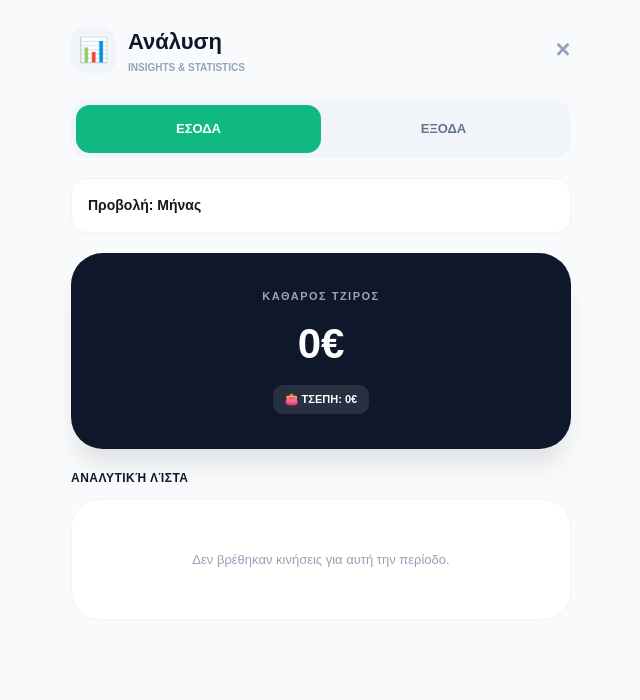
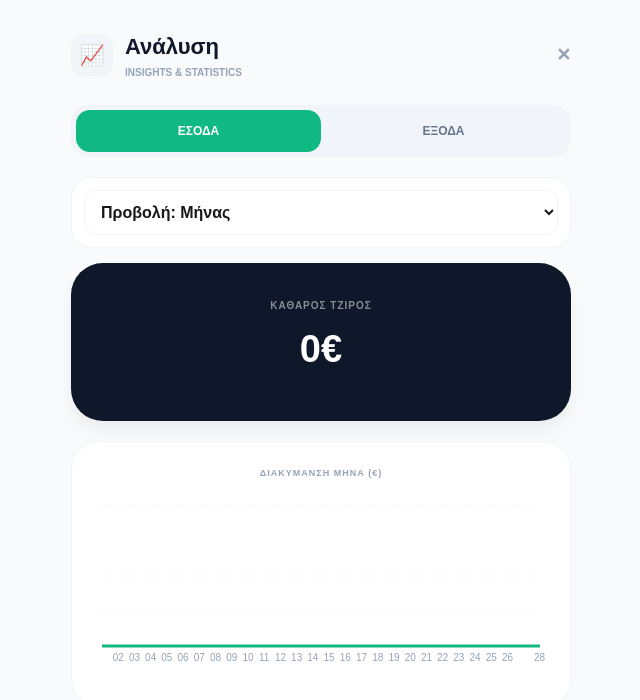
Before and after one commit to tsigris/cosy-management, a Next.js app: page /analysis in a window 1280 px wide. Before the commit this address had no page. Shown: the top 700 px of the page, without its empty margins (319-959 px from the left). Built offline with nearby package versions, Linux system fonts and the light colour scheme.

Commit message:
Update page.tsx

```diff
--- a/src/app/analysis/page.tsx
+++ b/src/app/analysis/page.tsx
@@ -5,11 +5,9 @@ import { useEffect, useState, Suspense, useMemo } from 'react'
 import { supabase } from '@/lib/supabase'
 import Link from 'next/link'
 import { useRouter } from 'next/navigation'
-import {
-  startOfWeek, endOfWeek, startOfMonth, endOfMonth,
-  isWithinInterval, format, parseISO
-} from 'date-fns'
-import { BarChart, Bar, XAxis, Tooltip, ResponsiveContainer, Cell, YAxis } from 'recharts'
+import { startOfMonth, endOfMonth, format, parseISO, eachDayOfInterval } from 'date-fns'
+import { el } from 'date-fns/locale'
+import { AreaChart, Area, XAxis, Tooltip, ResponsiveContainer, CartesianGrid } from 'recharts'
 
 function AnalysisContent() {
   const router = useRouter()
@@ -18,76 +16,68 @@ function AnalysisContent() {
   const [view, setView] = useState('income')
   const [period, setPeriod] = useState('month')
   const [selectedDate, setSelectedDate] = useState(format(new Date(), 'yyyy-MM-dd'))
-  const [pocketTotal, setPocketTotal] = useState(0)
   const [isZExpanded, setIsZExpanded] = useState(false)
-  const [permissions, setPermissions] = useState({ role: 'user', store_id: null as string | null })
 
   useEffect(() => {
-    loadAnalysisData()
-  }, [])
-
-  async function loadAnalysisData() {
+    async function loadData() {
       try {
         setLoading(true)
         const { data: { user } } = await supabase.auth.getUser()
-      if (!user) return router.push('/login')
-
-      const [profileRes, transRes] = await Promise.all([
-        supabase.from('profiles').select('*').eq('id', user.id).single(),
-        supabase.from('transactions').select('*, suppliers(name)').order('date', { ascending: false })
-      ])
-
-      if (profileRes.data) {
-        const p = profileRes.data
-        setPermissions({ role: p.role, store_id: p.store_id })
-        const storeData = transRes.data?.filter(t => t.store_id === p.store_id) || []
-        setTransactions(storeData)
-        setPocketTotal(storeData.filter(t => t.category === 'pocket').reduce((acc, t) => acc + Number(t.amount), 0))
+        if (!user) return
+        const { data: profile } = await supabase.from('profiles').select('store_id').eq('id', user.id).single()
+        if (profile?.store_id) {
+          const { data } = await supabase.from('transactions').select('*, suppliers(name)').eq('store_id', profile.store_id).order('date', { ascending: true })
+          if (data) setTransactions(data)
         }
       } catch (err) { console.error(err) } finally { setLoading(false) }
     }
+    loadData()
+  }, [])
 
   const filteredData = useMemo(() => {
+    return transactions.filter(t => {
+      if (period === 'custom_day') return t.date.split('T')[0] === selectedDate
+      if (period === 'month') {
+        const d = parseISO(t.date)
         const now = new Date()
-    return transactions.filter(t => {
-      const d = parseISO(t.date)
-      if (period === 'custom_day') return t.date.split('T')[0] === selectedDate
-      if (period === 'week') return isWithinInterval(d, { start: startOfWeek(now, { weekStartsOn: 1 }), end: endOfWeek(now, { weekStartsOn: 1 }) })
-      if (period === 'month') return d >= startOfMonth(now) && d <= endOfMonth(now)
-      if (period === 'year') return d.getFullYear() === now.getFullYear()
+        return d >= startOfMonth(now) && d <= endOfMonth(now)
+      }
       return true
     })
   }, [transactions, period, selectedDate])
 
   const currentViewData = filteredData.filter(t => (view === 'income' ? t.type === 'income' : t.type === 'expense' || t.category === 'pocket'))
-  const zEntries = currentViewData.filter(t => t.category === 'Εσοδα Ζ')
-  const regularEntries = currentViewData.filter(t => t.category !== 'Εσοδα Ζ')
   const totalAmount = currentViewData.filter(t => t.category !== 'pocket' && !t.is_credit).reduce((acc, t) => acc + Number(t.amount), 0)
 
+  const zEntries = currentViewData.filter(t => t.category === 'Εσοδα Ζ')
   const zStats = {
     total: zEntries.reduce((acc, t) => acc + Number(t.amount), 0),
-    cash: zEntries.filter(t => t.method === 'Μετρητά').reduce((acc, t) => acc + Number(t.amount), 0),
-    pos: zEntries.filter(t => t.method === 'Τράπεζα' || t.method === 'Κάρτα').reduce((acc, t) => acc + Number(t.amount), 0),
-    noTax: zEntries.filter(t => t.method === 'Χωρίς Απόδειξη').reduce((acc, t) => acc + Number(t.amount), 0)
+    count: zEntries.length,
+    methods: zEntries.reduce((acc: any, t) => {
+      acc[t.method] = (acc[t.method] || 0) + Number(t.amount)
+      return acc
+    }, {})
   }
 
   const chartData = useMemo(() => {
     if (period !== 'month') return []
-    const days: { [key: string]: number } = {}
-    currentViewData.forEach(t => {
-      const day = format(parseISO(t.date), 'dd')
-      days[day] = (days[day] || 0) + Math.abs(Number(t.amount))
+    const days = eachDayOfInterval({ start: startOfMonth(new Date()), end: endOfMonth(new Date()) })
+    return days.map(day => {
+      const dayStr = format(day, 'yyyy-MM-dd')
+      const dayTotal = transactions
+        .filter(t => t.date.split('T')[0] === dayStr && (view === 'income' ? t.type === 'income' : t.type === 'expense'))
+        .reduce((sum, t) => sum + Math.abs(Number(t.amount)), 0)
+      return { name: format(day, 'dd'), amount: dayTotal }
     })
-    return Object.entries(days).map(([name, amount]) => ({ name, amount })).sort((a, b) => Number(a.name) - Number(b.name))
-  }, [currentViewData, period])
+  }, [transactions, view, period])
 
   return (
     <div style={{ maxWidth: '500px', margin: '0 auto', fontFamily: 'sans-serif' }}>
 
       {/* HEADER */}
-      <div style={{ display: 'flex', justifyContent: 'space-between', alignItems: 'center', marginBottom: '25px', paddingTop: '10px' }}>
+      <div style={{ display: 'flex', justifyContent: 'space-between', alignItems: 'center', marginBottom: '25px', paddingTop: '15px' }}>
         <div style={{ display: 'flex', alignItems: 'center', gap: '12px' }}>
-          <div style={logoBoxStyle}>📊</div>
+          <div style={logoBoxStyle}>📈</div>
           <div>
             <h1 style={{ fontWeight: '900', fontSize: '22px', margin: 0, color: '#0f172a' }}>Ανάλυση</h1>
             <p style={{ margin: '2px 0 0', fontSize: '10px', color: '#94a3b8', fontWeight: '800', textTransform: 'uppercase' }}>Insights & Statistics</p>
@@ -96,119 +86,112 @@ function AnalysisContent() {
         <Link href="/" style={backBtnStyle}>✕</Link>
       </div>
 
-      {/* VIEW SELECTOR TABS */}
+      {/* TABS */}
       <div style={tabContainer}>
         <button onClick={() => setView('income')} style={{...tabBtn, backgroundColor: view === 'income' ? '#10b981' : 'transparent', color: view === 'income' ? 'white' : '#64748b'}}>ΕΣΟΔΑ</button>
         <button onClick={() => setView('expenses')} style={{...tabBtn, backgroundColor: view === 'expenses' ? '#ef4444' : 'transparent', color: view === 'expenses' ? 'white' : '#64748b'}}>ΕΞΟΔΑ</button>
       </div>
 
       {/* PERIOD & CALENDAR */}
-      <div style={filterGrid}>
+      <div style={filterCard}>
         <select value={period} onChange={e => setPeriod(e.target.value)} style={selectStyle}>
           <option value="month">Προβολή: Μήνας</option>
           <option value="custom_day">Προβολή: Ημέρα</option>
-            <option value="week">Προβολή: Εβδομάδα</option>
-            <option value="year">Προβολή: Έτος</option>
         </select>
         {period === 'custom_day' && (
-            <div style={{ position: 'relative' }}>
-              <input type="date" value={selectedDate} onChange={(e) => setSelectedDate(e.target.value)} style={dateInputStyle} />
-              <span style={calendarIcon}>📅</span>
+          <div style={dateInputWrapper}>
+            <input type="date" value={selectedDate} onChange={e => setSelectedDate(e.target.value)} style={dateInput} />
+            <span style={{fontSize:'18px'}}>📅</span>
           </div>
         )}
       </div>
 
-      {loading ? (
-        <div style={{ textAlign: 'center', padding: '100px 0', color: '#94a3b8', fontWeight: '800' }}>ΥΠΟΛΟΓΙΣΜΟΣ ΔΕΔΟΜΕΝΩΝ...</div>
-      ) : (
-        <>
-          {/* MAIN HERO CARD */}
-          <div style={{...mainCard, backgroundColor: view === 'income' ? '#0f172a' : '#450a0a'}}>
+      <div style={{...heroCard, backgroundColor: view === 'income' ? '#0f172a' : '#450a0a'}}>
         <p style={labelMicro}>{view === 'income' ? 'ΚΑΘΑΡΟΣ ΤΖΙΡΟΣ' : 'ΣΥΝΟΛΙΚΑ ΕΞΟΔΑ'}</p>
-            <h2 style={{ fontSize: '42px', fontWeight: '900', margin: '8px 0' }}>{totalAmount.toLocaleString('el-GR')}€</h2>
-            <div style={{ display: 'flex', justifyContent: 'center', gap: '15px', marginTop: '10px' }}>
-                <span style={miniBadge}>👛 ΤΣΕΠΗ: {pocketTotal}€</span>
-            </div>
+        <h2 style={{ fontSize: '38px', fontWeight: '900', margin: '8px 0' }}>{totalAmount.toLocaleString('el-GR')}€</h2>
       </div>
 
-          {/* VISUAL CHART */}
-          {period === 'month' && chartData.length > 0 && (
+      {/* AREA CHART */}
+      {period === 'month' && (
         <div style={chartCard}>
           <p style={chartTitle}>ΔΙΑΚΥΜΑΝΣΗ ΜΗΝΑ (€)</p>
           <div style={{ width: '100%', height: 180 }}>
             <ResponsiveContainer width="100%" height="100%">
-                  <BarChart data={chartData}>
-                    <XAxis dataKey="name" fontSize={10} axisLine={false} tickLine={false} tick={{fill: '#94a3b8'}} dy={10} />
-                    <Tooltip cursor={{fill: '#f8fafc'}} contentStyle={{borderRadius:'16px', border:'none', boxShadow:'0 10px 15px rgba(0,0,0,0.05)'}} />
-                    <Bar dataKey="amount" radius={[6, 6, 0, 0]} barSize={12}>
-                      {chartData.map((entry, index) => <Cell key={`cell-${index}`} fill={view === 'income' ? '#10b981' : '#ef4444'} />)}
-                    </Bar>
-                  </BarChart>
+              <AreaChart data={chartData}>
+                <defs>
+                  <linearGradient id="colorAmt" x1="0" y1="0" x2="0" y2="1">
+                    <stop offset="5%" stopColor={view === 'income' ? '#10b981' : '#ef4444'} stopOpacity={0.3}/>
+                    <stop offset="95%" stopColor={view === 'income' ? '#10b981' : '#ef4444'} stopOpacity={0}/>
+                  </linearGradient>
+                </defs>
+                <CartesianGrid strokeDasharray="3 3" vertical={false} stroke="#f1f5f9" />
+                <XAxis dataKey="name" fontSize={10} axisLine={false} tickLine={false} tick={{fill:'#94a3b8'}} />
+                <Tooltip contentStyle={{borderRadius:'16px', border:'none', boxShadow:'0 4px 12px rgba(0,0,0,0.05)'}} />
+                <Area type="monotone" dataKey="amount" stroke={view === 'income' ? '#10b981' : '#ef4444'} strokeWidth={3} fill="url(#colorAmt)" />
+              </AreaChart>
             </ResponsiveContainer>
           </div>
         </div>
       )}
 
-          {/* GROUPED Z ACCORDION */}
+      {/* GROUPED Z */}
       {view === 'income' && zStats.total > 0 && (
         <div style={{ marginBottom: '15px' }}>
-              <div onClick={() => setIsZExpanded(!isZExpanded)} style={zHeaderStyle}>
+          <div onClick={() => setIsZExpanded(!isZExpanded)} style={zHeader}>
             <div style={{ flex: 1 }}>
-                  <p style={{ fontWeight: '900', margin: 0, fontSize: '15px', letterSpacing: '0.5px' }}>📟 ΣΥΝΟΛΟ Ζ ΠΕΡΙΟΔΟΥ</p>
-                  <span style={{ fontSize: '11px', opacity: 0.7 }}>{zEntries.length} Καταχωρήσεις</span>
+              <p style={{ fontWeight: '900', margin: 0, fontSize: '15px' }}>📟 ΣΥΝΟΛΟ Ζ ΠΕΡΙΟΔΟΥ</p>
+              <span style={{ fontSize: '11px', opacity: 0.7 }}>{zStats.count} Καταχωρήσεις</span>
             </div>
             <p style={{ fontWeight: '900', fontSize: '20px', margin: 0 }}>+{zStats.total.toFixed(2)}€</p>
           </div>
           {isZExpanded && (
-                <div style={zDetailPanel}>
-                  <div style={zRow}><span>💳 Κάρτα/POS</span><b style={{color: '#1e293b'}}>{zStats.pos.toFixed(2)}€</b></div>
-                  <div style={zRow}><span>💵 Μετρητά</span><b style={{color: '#1e293b'}}>{zStats.cash.toFixed(2)}€</b></div>
-                  {zStats.noTax > 0 && <div style={zRow}><span>🤫 Χωρίς Απόδειξη</span><b style={{color: '#1e293b'}}>{zStats.noTax.toFixed(2)}€</b></div>}
+            <div style={zDetail}>
+              {Object.entries(zStats.methods).map(([method, amount]: any) => (
+                <div key={method} style={zRow}>
+                   <span style={{fontWeight:'700'}}>{method === 'Μετρητά' ? '💵 Μετρητά' : '💳 Κάρτα/POS'}</span>
+                   <b style={{fontSize:'15px'}}>{amount.toFixed(2)}€</b>
+                </div>
+              ))}
             </div>
           )}
         </div>
       )}
 
-          {/* DATA LIST */}
-          <p style={sectionLabel}>Αναλυτική Λίστα</p>
+      {/* REGULAR LIST */}
       <div style={listWrapper}>
-            {regularEntries.length > 0 ? regularEntries.map(t => (
+        {currentViewData.filter(t => t.category !== 'Εσοδα Ζ').map(t => (
           <div key={t.id} style={rowStyle}>
             <div style={{ flex: 1 }}>
-                  <p style={{ fontWeight: '800', fontSize: '15px', color: '#1e293b', margin: 0 }}>{t.suppliers?.name || t.notes || t.category.toUpperCase()}</p>
-                  <span style={{ fontSize: '11px', color: '#94a3b8', fontWeight: '700' }}>{format(parseISO(t.date), 'dd/MM/yyyy')} • {t.method}</span>
+              <p style={{ fontWeight: '800', fontSize: '14px', margin: 0, color: '#1e293b' }}>{t.suppliers?.name || t.notes || t.category.toUpperCase()}</p>
+              <span style={{ fontSize: '11px', color: '#94a3b8', fontWeight: '700' }}>{format(parseISO(t.date), 'dd MMM', { locale: el })} • {t.method}</span>
             </div>
-                <div style={{ fontWeight: '900', fontSize: '16px', color: t.category === 'pocket' ? '#8b5cf6' : (t.type === 'income' ? '#10b981' : '#ef4444') }}>
-                  {t.type === 'income' ? '+' : '-'}{Math.abs(Number(t.amount)).toFixed(2)}€
+            <p style={{ fontWeight: '900', fontSize: '16px', color: view === 'income' ? '#10b981' : '#ef4444' }}>
+              {view === 'income' ? '+' : '-'}{Math.abs(Number(t.amount)).toFixed(2)}€
+            </p>
           </div>
+        ))}
       </div>
-            )) : <div style={{textAlign:'center', padding:'40px', color:'#94a3b8', fontSize:'13px'}}>Δεν βρέθηκαν κινήσεις για αυτή την περίοδο.</div>}
-          </div>
-        </>
-      )}
     </div>
   )
 }
 
-// STYLES (ANY FOR TS)
-const logoBoxStyle: any = { width: '45px', height: '45px', backgroundColor: '#f1f5f9', borderRadius: '14px', display: 'flex', alignItems: 'center', justifyContent: 'center', fontSize: '24px' };
-const backBtnStyle: any = { textDecoration: 'none', color: '#94a3b8', fontSize: '20px', fontWeight: 'bold' };
+// STYLES
+const logoBoxStyle: any = { width: '42px', height: '42px', backgroundColor: '#f1f5f9', borderRadius: '12px', display: 'flex', alignItems: 'center', justifyContent: 'center', fontSize: '20px' };
+const backBtnStyle: any = { textDecoration: 'none', color: '#94a3b8', fontSize: '18px', fontWeight: 'bold' };
 const tabContainer: any = { display: 'flex', backgroundColor: '#f1f5f9', borderRadius: '18px', padding: '5px', marginBottom: '20px' };
-const tabBtn: any = { flex: 1, border: 'none', padding: '14px', borderRadius: '14px', fontWeight: '900', fontSize: '13px', cursor: 'pointer', transition: '0.3s' };
-const filterGrid: any = { display: 'flex', flexDirection: 'column', gap: '10px', marginBottom: '20px' };
-const selectStyle: any = { width: '100%', padding: '16px', borderRadius: '16px', border: '1px solid #f1f5f9', outline: 'none', fontWeight: '800', backgroundColor: 'white', fontSize: '14px', appearance: 'none', boxShadow: '0 2px 4px rgba(0,0,0,0.02)' };
-const dateInputStyle: any = { ...selectStyle, paddingLeft: '45px' };
-const calendarIcon: any = { position: 'absolute', left: '15px', top: '50%', transform: 'translateY(-50%)', fontSize: '18px' };
-const mainCard: any = { padding: '35px 20px', borderRadius: '32px', color: 'white', textAlign: 'center', marginBottom: '20px', boxShadow: '0 20px 25px -5px rgba(0, 0, 0, 0.1)' };
-const labelMicro: any = { fontSize: '11px', fontWeight: '900', opacity: 0.6, letterSpacing: '1.5px', textTransform: 'uppercase' };
-const miniBadge: any = { backgroundColor: 'rgba(255,255,255,0.1)', padding: '6px 12px', borderRadius: '10px', fontSize: '11px', fontWeight: '800' };
-const chartCard: any = { backgroundColor: 'white', padding: '25px', borderRadius: '28px', border: '1px solid #f1f5f9', marginBottom: '20px', boxShadow: '0 4px 6px rgba(0,0,0,0.02)' };
-const chartTitle: any = { fontSize: '10px', fontWeight: '900', color: '#94a3b8', letterSpacing: '1px', textAlign: 'center', marginBottom: '20px' };
-const zHeaderStyle: any = { backgroundColor: '#0f172a', color: 'white', padding: '22px', borderRadius: '24px', display: 'flex', justifyContent: 'space-between', alignItems: 'center', cursor: 'pointer', boxShadow: '0 10px 15px rgba(15,23,42,0.1)' };
-const zDetailPanel: any = { backgroundColor: 'white', padding: '10px 22px 22px', borderRadius: '0 0 24px 24px', border: '2px solid #0f172a', borderTop: 'none', marginTop: '-15px' };
-const zRow: any = { display: 'flex', justifyContent: 'space-between', padding: '12px 0', borderBottom: '1px solid #f8fafc', fontSize: '14px', fontWeight: '700', color: '#64748b' };
-const sectionLabel: any = { fontSize: '12px', fontWeight: '900', color: '#0f172a', marginBottom: '12px', textTransform: 'uppercase', letterSpacing: '0.5px' };
-const listWrapper: any = { backgroundColor: 'white', padding: '10px 20px', borderRadius: '28px', border: '1px solid #f1f5f9' };
+const tabBtn: any = { flex: 1, border: 'none', padding: '12px', borderRadius: '14px', fontWeight: '900', fontSize: '12px', cursor: 'pointer', transition: '0.2s' };
+const filterCard: any = { backgroundColor: 'white', padding: '12px', borderRadius: '20px', border: '1px solid #f1f5f9', marginBottom: '15px', display: 'flex', gap: '10px' };
+const selectStyle: any = { flex: 1, padding: '12px', borderRadius: '12px', border: '1px solid #f1f5f9', fontWeight: '800', outline: 'none' };
+const dateInputWrapper: any = { flex: 1, position: 'relative', display: 'flex', alignItems: 'center', justifyContent: 'center', backgroundColor: '#f8fafc', borderRadius: '12px', border: '1px solid #f1f5f9' };
+const dateInput: any = { position: 'absolute', opacity: 0, width: '100%', height: '100%', cursor: 'pointer' };
+const heroCard: any = { padding: '35px 20px', borderRadius: '32px', color: 'white', textAlign: 'center', marginBottom: '20px', boxShadow: '0 10px 15px rgba(0,0,0,0.05)' };
+const labelMicro: any = { fontSize: '10px', fontWeight: '900', opacity: 0.5, letterSpacing: '1px' };
+const chartCard: any = { backgroundColor: 'white', padding: '25px', borderRadius: '28px', border: '1px solid #f1f5f9', marginBottom: '20px' };
+const chartTitle: any = { fontSize: '9px', fontWeight: '900', color: '#94a3b8', textAlign: 'center', marginBottom: '20px', letterSpacing: '1px' };
+const zHeader: any = { backgroundColor: '#0f172a', color: 'white', padding: '22px', borderRadius: '24px', display: 'flex', justifyContent: 'space-between', alignItems: 'center', cursor: 'pointer' };
+const zDetail: any = { backgroundColor: 'white', padding: '10px 22px 22px', borderRadius: '0 0 24px 24px', border: '2px solid #0f172a', borderTop: 'none', marginTop: '-15px' };
+const zRow: any = { display: 'flex', justifyContent: 'space-between', padding: '12px 0', borderBottom: '1px solid #f8fafc', fontSize: '14px', color: '#475569' };
+const listWrapper: any = { backgroundColor: 'white', padding: '10px 22px', borderRadius: '28px', border: '1px solid #f1f5f9' };
 const rowStyle: any = { display: 'flex', justifyContent: 'space-between', alignItems: 'center', padding: '18px 0', borderBottom: '1px solid #f8fafc' };
 
 export default function AnalysisPage() {
```
Lines whose indentation alone changed are shown as unchanged.
